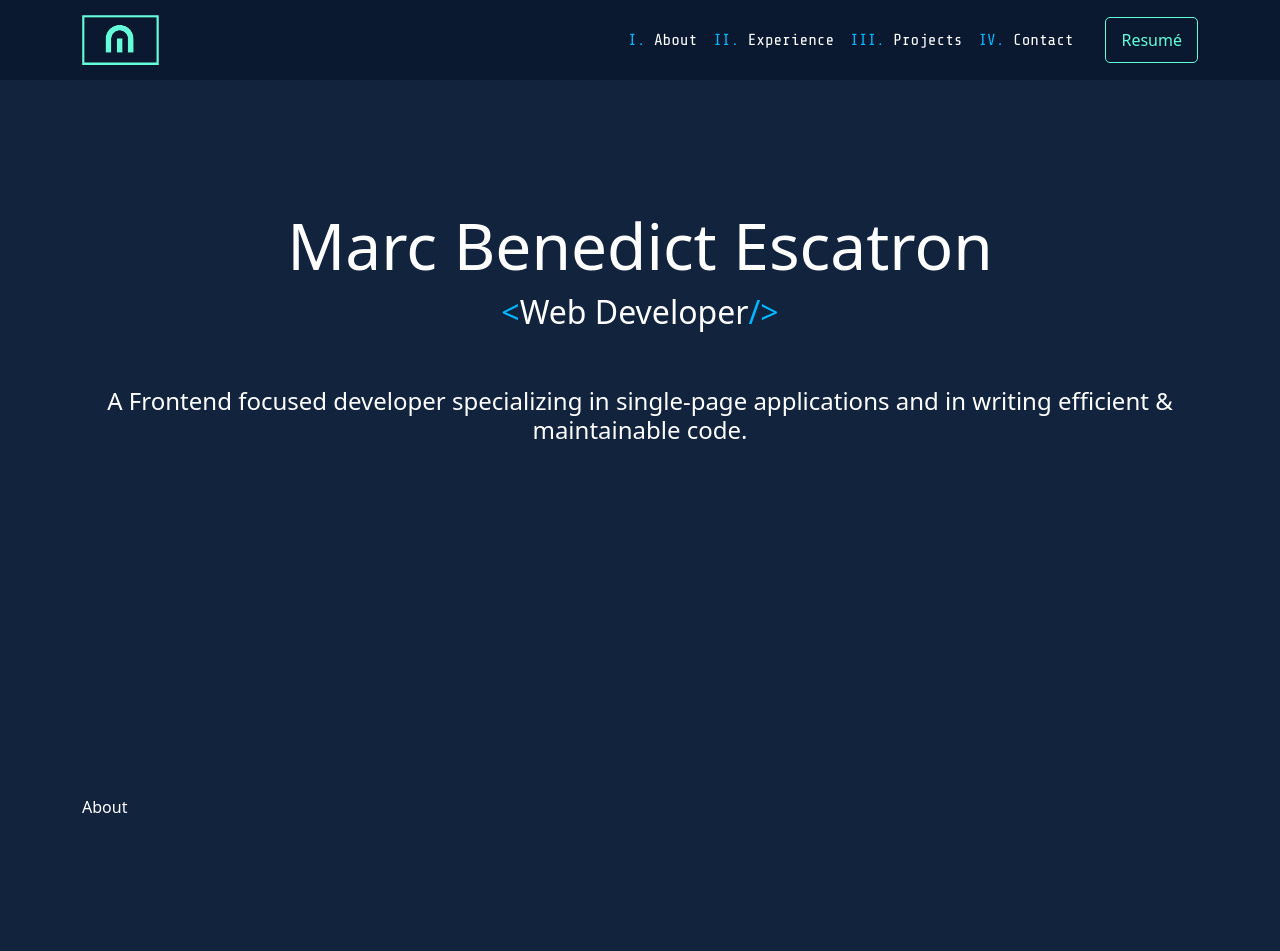
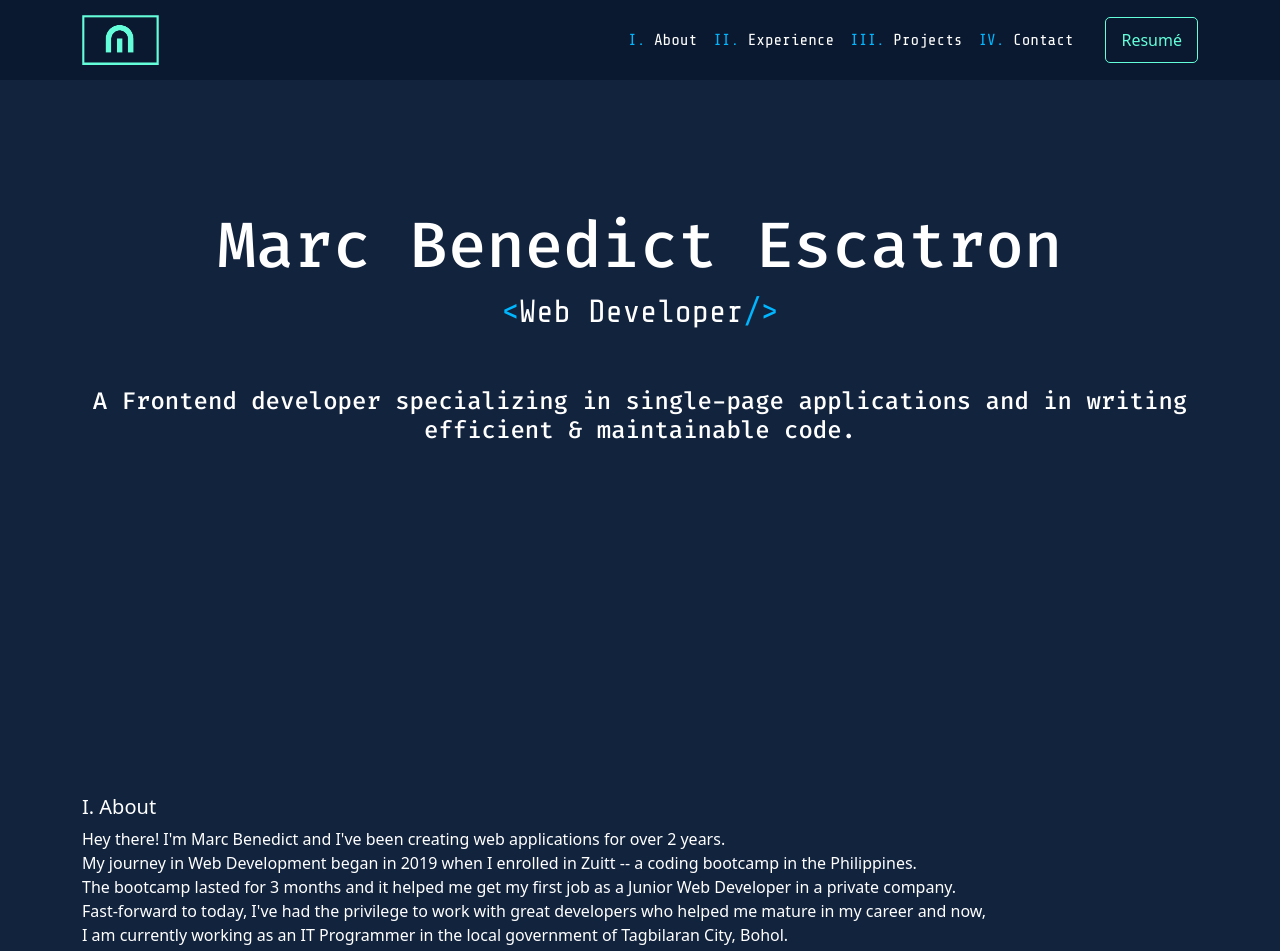
Before and after one commit to MarcEscatron07/marc-portfolio-nextjs, a Next.js app: page / in a window 1280 px wide. Shown: the top 951 px of the page. Built offline with nearby package versions, Linux system fonts and the light colour scheme.

Commit message:
created About > paragraphs

```diff
--- a/components/Header.tsx
+++ b/components/Header.tsx
@@ -37,7 +37,7 @@ function Header() {
                                     className={`nav-link${activeLinkChecker(hLink.name)}`}
                                     href={hLink.url}
                                     onClick={() => headerLinkHandler(hLink.name)}>
-                                        <span className="nav-bullet">{hLink.order}.</span> {hLink.name}
+                                        <span className="nav-bullet">{hLink.id}.</span> {hLink.name}
                                     </Link>
                                 </li>
                             )
--- a/pages/about/index.tsx
+++ b/pages/about/index.tsx
@@ -1,8 +1,20 @@
 import React from 'react'
+
+import {
+  HEADER_LINKS,
+  ABOUT_PARAGRAPHS
+} from '../../variables'
 
 function About() {
   return (
-    <section id="about" className="page-section">About</section>
+    <section id="about" className="page-section">
+      <h5>{HEADER_LINKS[0].id}. {HEADER_LINKS[0].name}</h5>
+      {ABOUT_PARAGRAPHS && ABOUT_PARAGRAPHS.map((aParagraph, idx) => {
+        return (
+          <p key={idx} className="about-paragraph">{aParagraph.text}</p>
+        )
+      })}
+    </section>
   )
 }
 
--- a/styles/globals.css
+++ b/styles/globals.css
@@ -12,6 +12,9 @@ body {
 
 a {
   text-decoration: none;
+}
+a:visited {
+  color: #ffffff;
 }
 
 .custom-scrollbar::-webkit-scrollbar {
@@ -101,13 +104,16 @@ a {
 
 /* CSS Ruleset for Home section */
 #home h1 {
+  font-family: "Fira Code";
   font-size: 4rem;
   padding-top: 8rem;
 }
 #home h2 {
+  font-family: "Share Tech Mono";
   font-size: 2rem;
 }
 #home h3 {
+  font-family: "Fira Code";
   font-size: 1.5rem;
   padding-top: 3rem;
 }
@@ -116,5 +122,11 @@ a {
 }
 
 /* CSS Ruleset for Home section */
+/* CSS Ruleset for About section */
+#about .about-paragraph {
+  margin: 0px;
+}
+
+/* CSS Ruleset for About section */
 
 /*# sourceMappingURL=globals.css.map */
--- a/styles/globals.scss
+++ b/styles/globals.scss
@@ -29,6 +29,9 @@ body {
 
 a {
     text-decoration: none;
+    &:visited {
+        color: $tertiary-theme;
+    }
 }
 
 .custom-scrollbar {
@@ -135,15 +138,18 @@ a {
 /* CSS Ruleset for Home section */
 #home {
     h1 {
+        font-family: 'Fira Code';
         font-size: 4rem;
         padding-top: 8rem;
     }
 
     h2 {
+        font-family: 'Share Tech Mono';
         font-size: 2rem;
     }
 
     h3 {
+        font-family: 'Fira Code';
         font-size: 1.5rem;
         padding-top: 3rem;
     }
@@ -153,3 +159,11 @@ a {
     }
 }
 /* CSS Ruleset for Home section */
+
+/* CSS Ruleset for About section */
+#about {
+    .about-paragraph {
+        margin: 0px;
+    }
+}
+/* CSS Ruleset for About section */
--- a/variables/index.tsx
+++ b/variables/index.tsx
@@ -1,25 +1,40 @@
 interface IHEADER_LINKS {
-    order: string,
+    id: string,
     name: string,
     url: string
 }
 
 interface IHOME_HEADERS {
+    id: string,
+    text: string
+}
+
+interface IABOUT_PARAGRAPHS {
+    id: string,
     text: string
 }
 
 /** CONST VARIABLES */
 const HEADER_LINKS: IHEADER_LINKS[] = [
-    { order: 'I', name: 'About', url: '/#about' },
-    { order: 'II', name: 'Experience', url: '/#experience' },
-    { order: 'III', name: 'Projects', url: '/#projects' },
-    { order: 'IV', name: 'Contact', url: '/#contact' },
+    { id: 'I', name: 'About', url: '/#about' },
+    { id: 'II', name: 'Experience', url: '/#experience' },
+    { id: 'III', name: 'Projects', url: '/#projects' },
+    { id: 'IV', name: 'Contact', url: '/#contact' },
 ];
 
 const HOME_HEADERS: IHOME_HEADERS[] = [
-    { text: 'Marc Benedict Escatron' },
-    { text: 'Web Developer' },
-    { text: 'A Frontend focused developer specializing in single-page applications and in writing efficient & maintainable code.' },
+    { id: 'h1', text: 'Marc Benedict Escatron' },
+    { id: 'h2', text: 'Web Developer' },
+    { id: 'h3', text: 'A Frontend developer specializing in single-page applications and in writing efficient & maintainable code.' },
+];
+
+const ABOUT_PARAGRAPHS: IABOUT_PARAGRAPHS[] = [
+    { id: 'par1', text: "Hey there! I'm Marc Benedict and I've been creating web applications for over 2 years." },
+    { id: 'par1', text: "My journey in Web Development began in 2019 when I enrolled in Zuitt -- a coding bootcamp in the Philippines." },
+    { id: 'par1', text: "The bootcamp lasted for 3 months and it helped me get my first job as a Junior Web Developer in a private company." },
+    { id: 'par2', text: "Fast-forward to today, I've had the privilege to work with great developers who helped me mature in my career and now," },
+    { id: 'par2', text: "I am currently working as an IT Programmer in the local government of Tagbilaran City, Bohol." },
+    { id: 'par3', text: "Here are the technologies I have used before and now:" },
 ];
 /** CONST VARIABLES */
 
@@ -31,5 +46,6 @@ const HOME_HEADERS: IHOME_HEADERS[] = [
 
 export {
     HEADER_LINKS,
-    HOME_HEADERS
+    HOME_HEADERS,
+    ABOUT_PARAGRAPHS
 }
```
Also changed, not shown: 1 other file (tests, documents, lock files or other folders).
